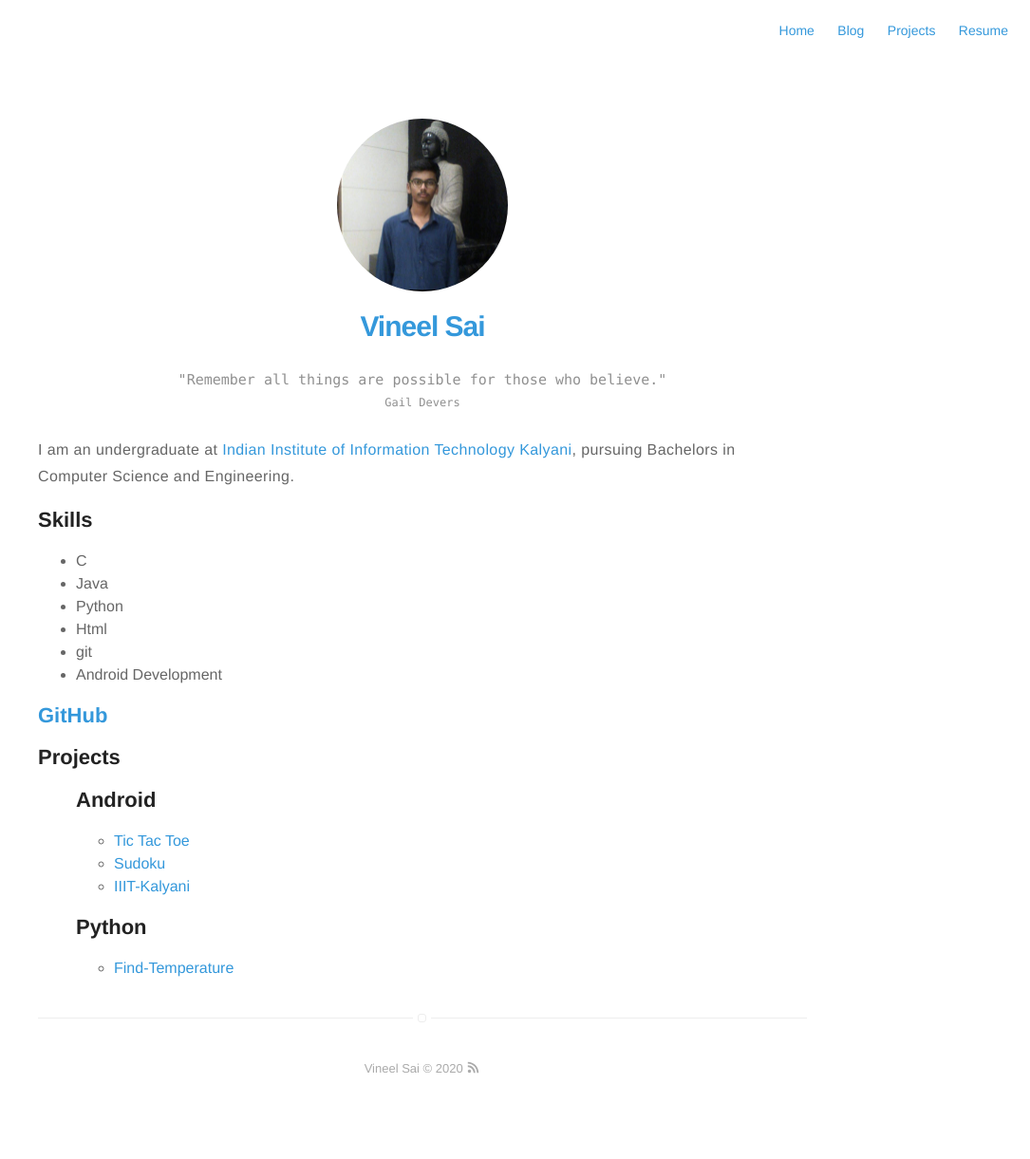
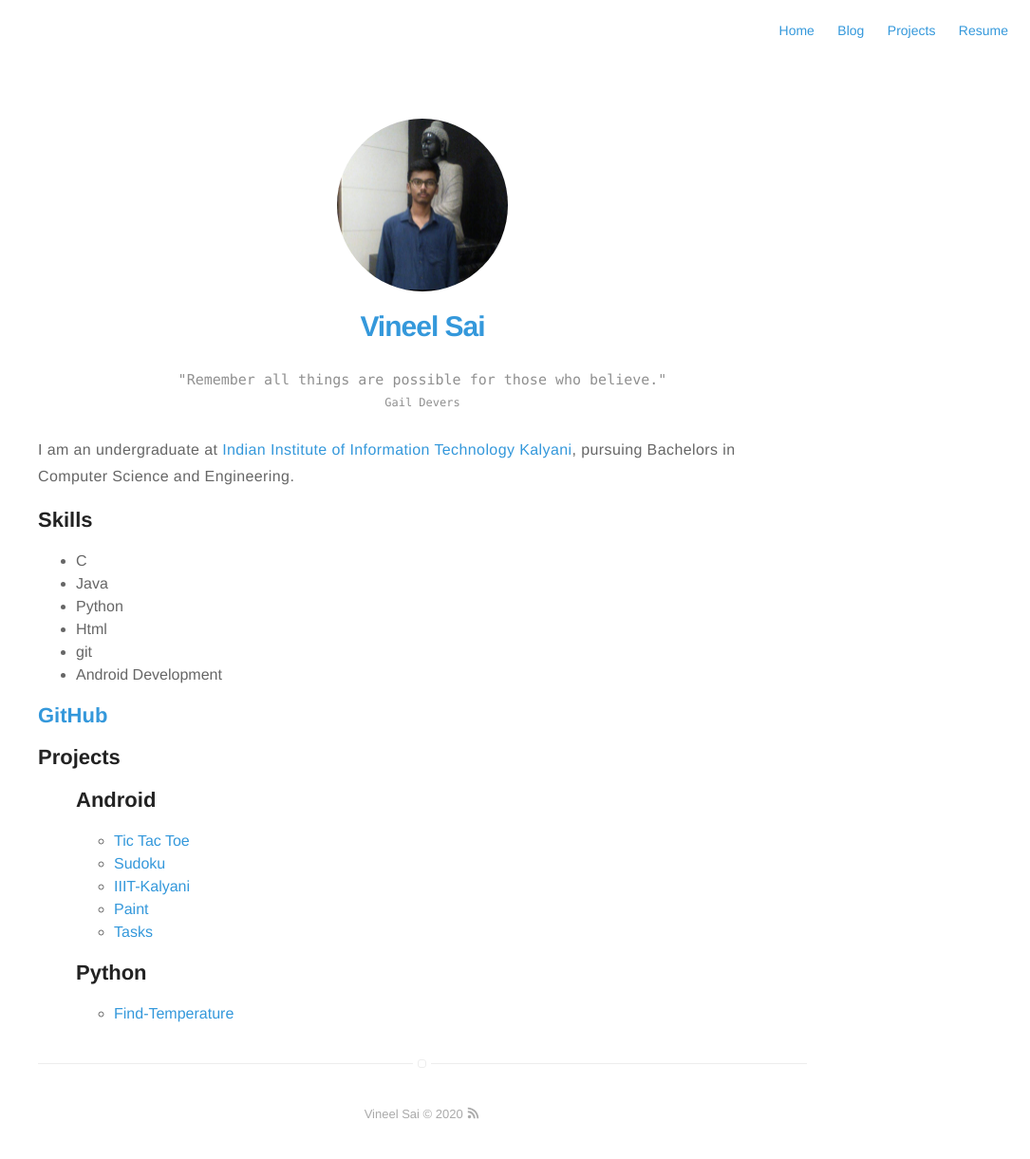
Before and after one commit to VSArchive/Portfolio-Archive-1, a Jekyll site: the page built from about.md, in a window 1280 px wide. Shown: the whole page at 95% size, without its empty margins (195-1280 px from the left). Built offline with Jekyll 4.4.1, drawn with Linux system fonts in a browser that asks for light colours; before the commit the page ends 1173 px from its top, so only the background shows below that.

Commit message:
Update about.md

```diff
--- a/about.md
+++ b/about.md
@@ -33,6 +33,8 @@ layout: page
 		<li><a href="https://github.com/vineelsai5439/Tic-Tac-Toe">Tic Tac Toe</a></li>
 		<li><a href="https://github.com/vineelsai5439/Sudoku">Sudoku</a></li>
 		<li><a href="https://github.com/vineelsai5439/IIIT-Kalyani">IIIT-Kalyani</a></li>
+		<li><a href="https://github.com/vineelsai5439/Paint">Paint</a></li>
+		<li><a href="https://github.com/vineelsai5439/Tasks">Tasks</a></li>
 	</ul>
 	<h2>Python</h2>
 	<ul>
```
